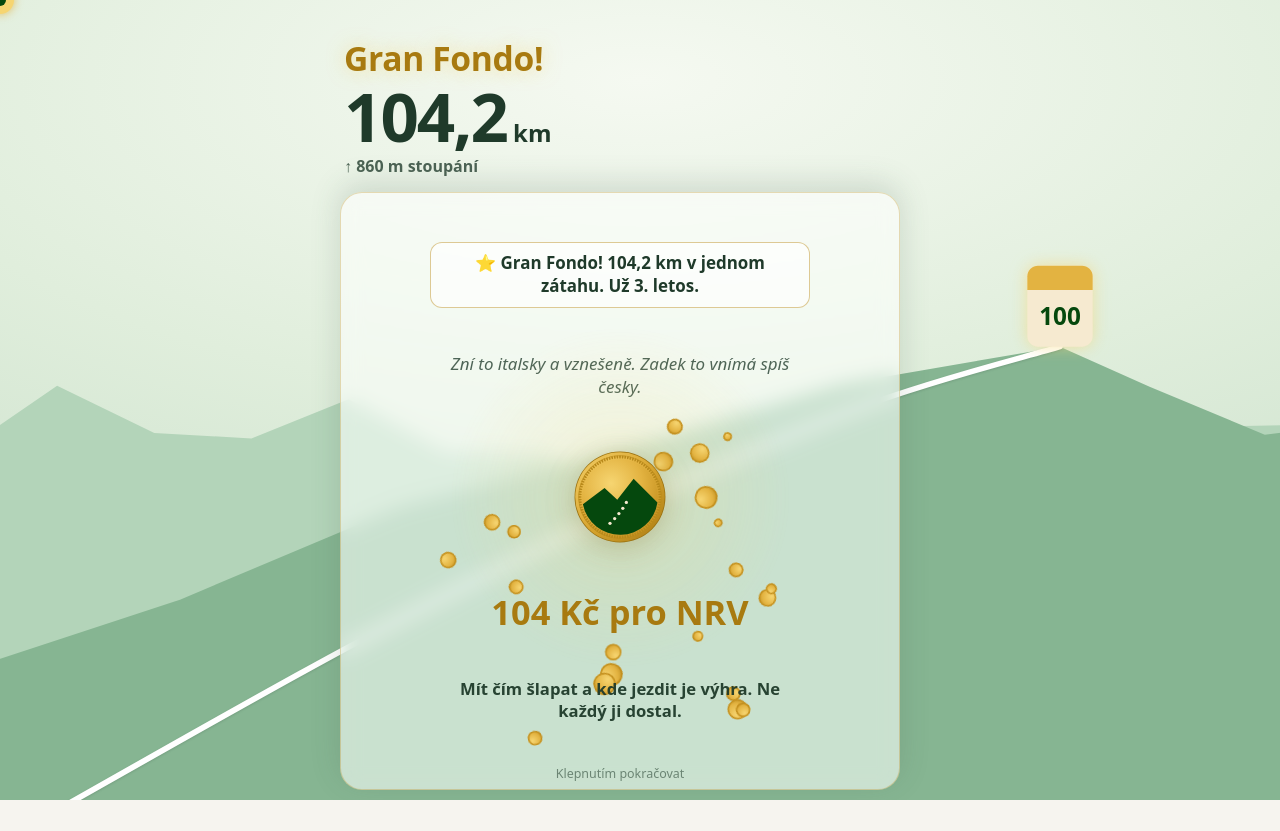
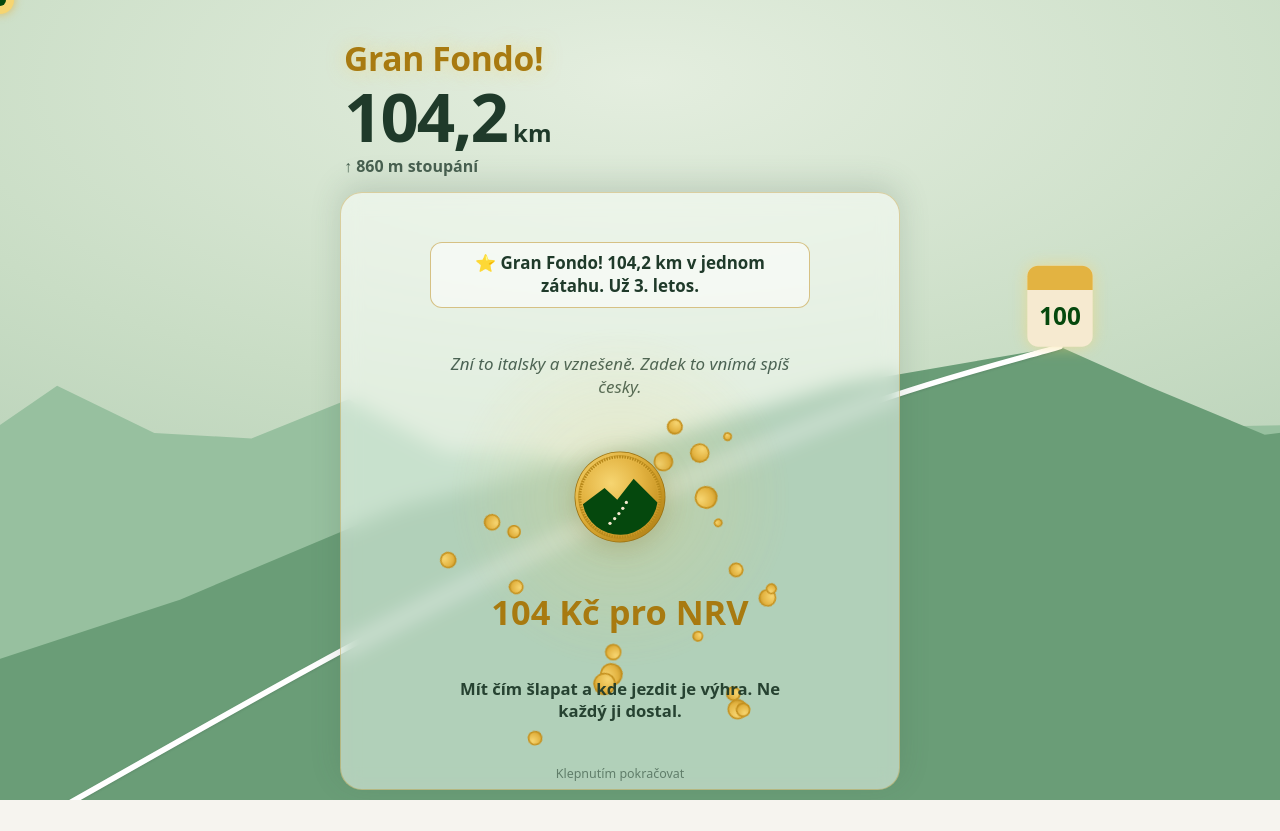
Before and after one commit to martinhrncirik-lang/kopec-za-korunu, a Next.js app: page /ukazka-animace in a window 1280 px wide. Built offline with nearby package versions, Linux system fonts and the light colour scheme.

Commit message:
Pastelová paleta animace o něco tmavší
Co-Authored-By: Claude Opus 5.5 <noreply@anthropic.com>
Claude-Session: https://claude.ai/code/session_01VP8wP9AV1CzQEpnaMJAFwQ

```diff
--- a/app/globals.css
+++ b/app/globals.css
@@ -429,14 +429,14 @@ h1 { font-weight: 760; }
 }
 @media (prefers-reduced-motion: reduce) { .rim { display: none; } }
 
-/* ===== Pastelová paleta animace (8. 11.) – přebíjí barvy výše, pro telefon (rm-) i monitor (ri-) ===== */
+/* ===== Pastelová paleta animace (8. 11., podruhé o něco tmavší) – přebíjí barvy výše, pro telefon (rm-) i monitor (ri-) ===== */
 .ride-intro, .rim {
   --ink: #1f3a2a; --ink-soft: rgba(31, 58, 42, .78); --gold-deep: #a87a10;
   color: var(--ink);
-  background: radial-gradient(120% 80% at 50% 10%, #f5f9f1 0%, #e0eedc 50%, #c9dfca 100%);
+  background: radial-gradient(120% 80% at 50% 10%, #e4eedf 0%, #c9ddc5 50%, #adc9af 100%);
 }
-.ri-hill-back, .rm-hill-back { fill: #b3d4b9; }
-.ri-hill-front, .rm-hill-front { fill: #86b592; }
+.ri-hill-back, .rm-hill-back { fill: #97c09f; }
+.ri-hill-front, .rm-hill-front { fill: #6a9d77; }
 .ri-road, .rm-road { stroke: #ffffff; opacity: 1; filter: drop-shadow(0 1px 1px rgba(31, 58, 42, .18)); }
 .ri-pop line, .rm-pop line { stroke: #6f8576; }
 .ri-rider, .rm-rider { filter: drop-shadow(0 0 5px rgba(227, 179, 65, .8)); }
@@ -448,7 +448,7 @@ h1 { font-weight: 760; }
 .ri-km, .rm-km { color: var(--ink); }
 .ri-elev, .rm-elev { color: var(--ink-soft); opacity: 1; }
 .ri-days span, .rm-days span { border-color: rgba(168, 122, 16, .55); }
-.ri-praise, .rm-praise { background: rgba(255, 255, 255, .62); border-color: rgba(184, 138, 23, .45); color: var(--ink); }
+.ri-praise, .rm-praise { background: rgba(255, 255, 255, .52); border-color: rgba(184, 138, 23, .5); color: var(--ink); }
 .ri-quip, .rm-quip { color: var(--ink-soft); }
 .ri-amount, .rm-amount { color: var(--gold-deep); }
 .ri-sub, .rm-sub { color: var(--ink); opacity: 1; }
@@ -457,23 +457,23 @@ h1 { font-weight: 760; }
 
 /* panel na monitoru */
 .ri-panel {
-  background: rgba(255, 255, 255, .58); border-color: rgba(184, 138, 23, .3);
+  background: rgba(255, 255, 255, .5); border-color: rgba(184, 138, 23, .35);
   box-shadow: 0 -8px 30px rgba(60, 90, 70, .18);
 }
 
 /* svítání */
-.ride-intro.mood-dawn, .rim.mood-dawn { background: linear-gradient(180deg, #e3e6f6 0%, #ecdcee 32%, #f9dccd 58%, #fde8c6 82%); }
-.mood-dawn .ri-hill-back, .rim.mood-dawn .rm-hill-back { fill: #bfd3bd; }
-.mood-dawn .ri-hill-front, .rim.mood-dawn .rm-hill-front { fill: #95b69c; }
+.ride-intro.mood-dawn, .rim.mood-dawn { background: linear-gradient(180deg, #cdd2eb 0%, #dac4df 32%, #f0c4af 58%, #f5d3a3 82%); }
+.mood-dawn .ri-hill-back, .rim.mood-dawn .rm-hill-back { fill: #a5bea4; }
+.mood-dawn .ri-hill-front, .rim.mood-dawn .rm-hill-front { fill: #7b9f83; }
 .ri-sun, .rm-sun { fill: #ffd98a; filter: drop-shadow(0 0 16px rgba(255, 200, 120, .8)); }
-.mood-dawn .ri-panel { background: rgba(255, 255, 255, .55); }
+.mood-dawn .ri-panel { background: rgba(255, 255, 255, .48); }
 
 /* sníh */
-.ride-intro.mood-snow, .rim.mood-snow { background: radial-gradient(120% 80% at 50% 10%, #f1f8f8 0%, #dbecea 50%, #c6dedb 100%); }
+.ride-intro.mood-snow, .rim.mood-snow { background: radial-gradient(120% 80% at 50% 10%, #ddebea 0%, #c1d9d6 50%, #a6c7c2 100%); }
 .mood-snow .ri-hill-back, .rim.mood-snow .rm-hill-back { fill: #ffffff; }
-.mood-snow .ri-hill-front, .rim.mood-snow .rm-hill-front { fill: #9fc4b7; }
+.mood-snow .ri-hill-front, .rim.mood-snow .rm-hill-front { fill: #80ac9d; }
 .ri-snow span, .rm-snow span { background: #ffffff; box-shadow: 0 0 2px rgba(80, 120, 140, .55); }
-.mood-snow .ri-panel { background: rgba(255, 255, 255, .55); }
+.mood-snow .ri-panel { background: rgba(255, 255, 255, .48); }
 
 /* návrat po pauze: pavučiny tmavší, aby byly na světlém pozadí vidět */
 .ri-web g, .rm-web g { stroke: rgba(60, 72, 66, .45); }
```
